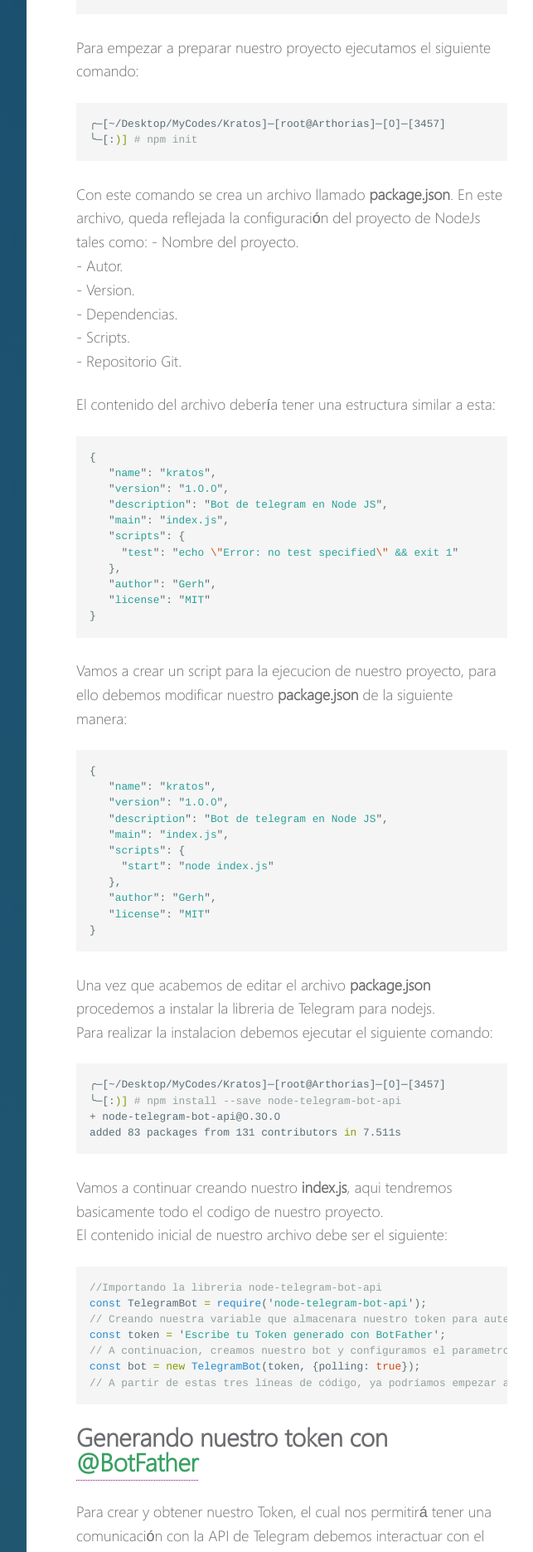
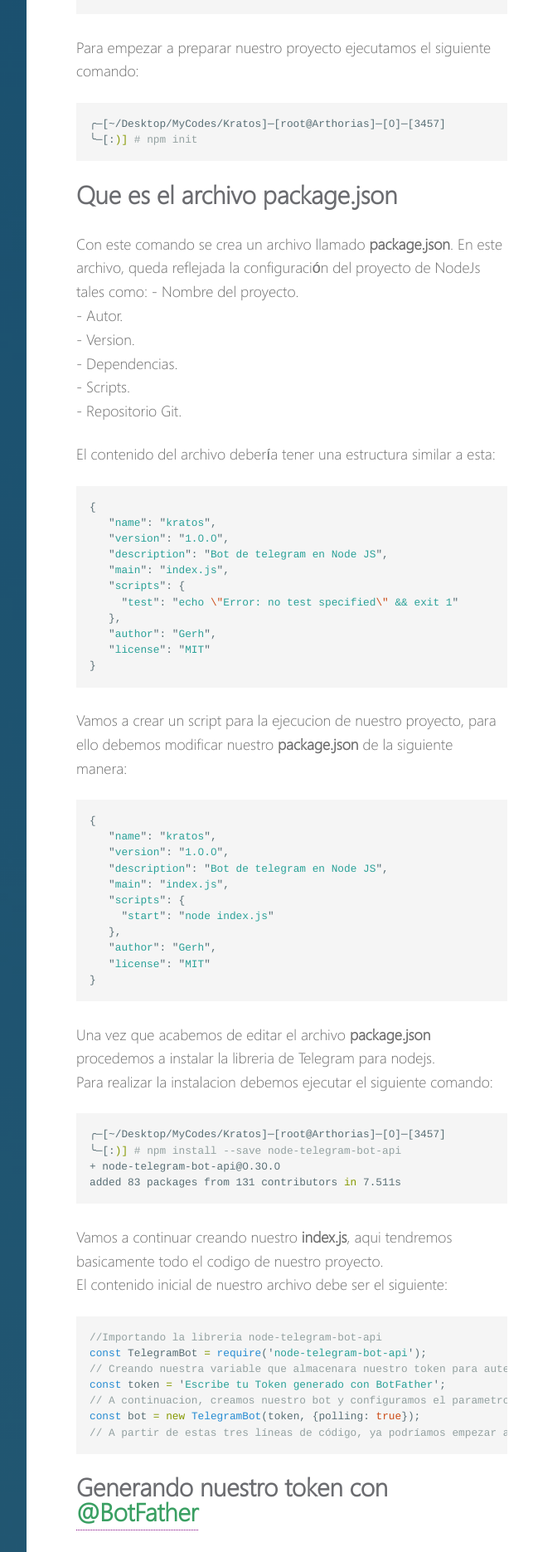
Before and after one commit to HackingProfessional/Security, a Jekyll site: the page built from _posts/2019-05-02-Aprende-nodejs-creando-un-bot-en-telegram.md, in a window 1280 px wide. Shown: the part 865-2736 px from the top of the page at 83% size, without its empty margins (608-1251 px from the left). Built offline with Jekyll 4.4.1, drawn with Linux system fonts in a browser that asks for light colours; nearby versions of some CDN libraries; some of the changed text lies outside the part shown.

Commit message:
Update 2019-05-02-Aprende-nodejs-creando-un-bot-en-telegram.md

````diff
--- a/_posts/2019-05-02-Aprende-nodejs-creando-un-bot-en-telegram.md
+++ b/_posts/2019-05-02-Aprende-nodejs-creando-un-bot-en-telegram.md
@@ -34,7 +34,7 @@ Para empezar a preparar nuestro proyecto ejecutamos el siguiente comando:
 ╭─[~/Desktop/MyCodes/Kratos]─[root@Arthorias]─[0]─[3457]
 ╰─[:)] # npm init
 ```
-
+## Que es el archivo package.json
 Con este comando se crea un archivo llamado **package.json**.
 En este archivo, queda reflejada la configuración del proyecto de NodeJs tales como:
 	- Nombre del proyecto.
````
